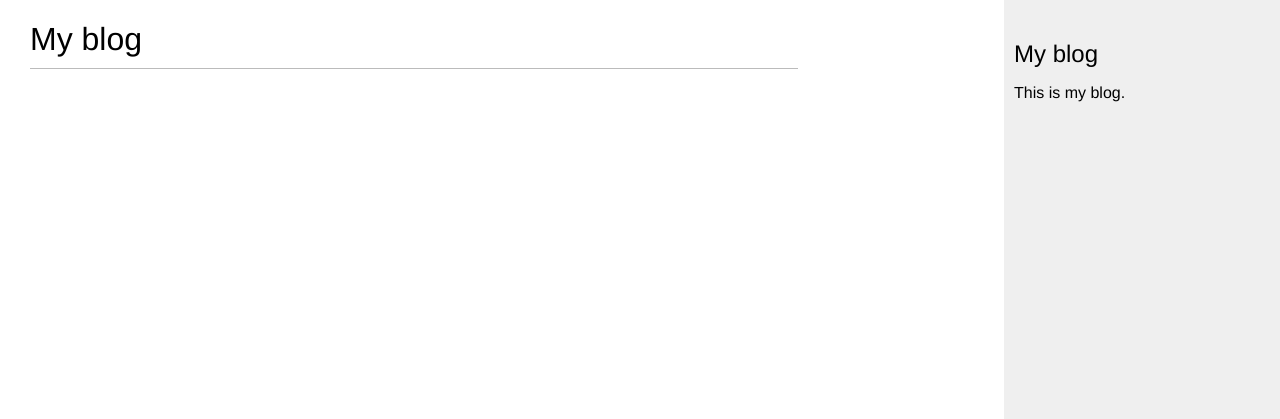
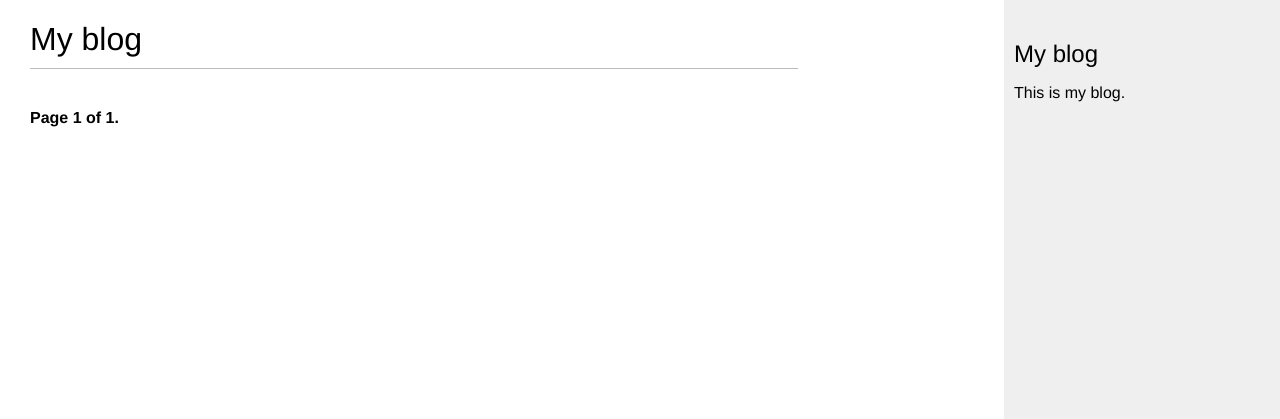
Before and after one commit to tra007/blog-django, a Django app: page /blog/ in a window 1280 px wide. Shown: the top 419 px of the page. Run offline with Django 4.2, Linux system fonts and the light colour scheme; data that the repository does not hold is empty.

Commit message:
add pagination to list view

```diff
--- a/blog/views.py
+++ b/blog/views.py
@@ -1,5 +1,6 @@
 from django.shortcuts import render, get_object_or_404
 from django.http import Http404
+from django.core.paginator import Paginator, EmptyPage, PageNotAnInteger
 from .models import Post
 
 
@@ -7,7 +8,17 @@ from .models import Post
 
 def post_list(request):
     """ return all post published in html page """
-    posts = Post.published.all()
+    post_list = Post.published.all()
+    paginator = Paginator(post_list, 3)
+    page_number = request.GET.get("page", 1)
+    try:
+        posts = paginator.page(page_number)
+    except EmptyPage:
+        # If page_number is out of range deliver last page of results
+        posts = paginator.page(paginator.num_pages)
+    except PageNotAnInteger:
+        # If page_number is not an integer deliver the first page
+        posts = paginator.page(1)
     return render(request, "blog/post/list.html", {"posts": posts})
 
 
--- /dev/null
+++ b/templates/blog/pagination.html
@@ -0,0 +1,13 @@
+<div class="pagination">
+    <span class="step-links">
+        {% if page.has_perious %}
+            <a href="?page={{ page.previous_page_number }}">Previous</a>
+        {% endif %}
+        <span class="current">
+            Page {{ page.number }} of {{ page.paginator.num_pages }}.
+        </span>
+        {% if page.has_next %}
+            <a href="?page={{ page.next_page_number }}">Next</a>
+        {% endif %}
+    </span>
+</div>
--- a/templates/blog/post/list.html
+++ b/templates/blog/post/list.html
@@ -13,4 +13,5 @@
         </p>
         {{ post.body|truncatewords:30|linebreaks }}
     {% endfor %}
+    {% include "blog/pagination.html" with page=posts %}
 {% endblock %}
```
